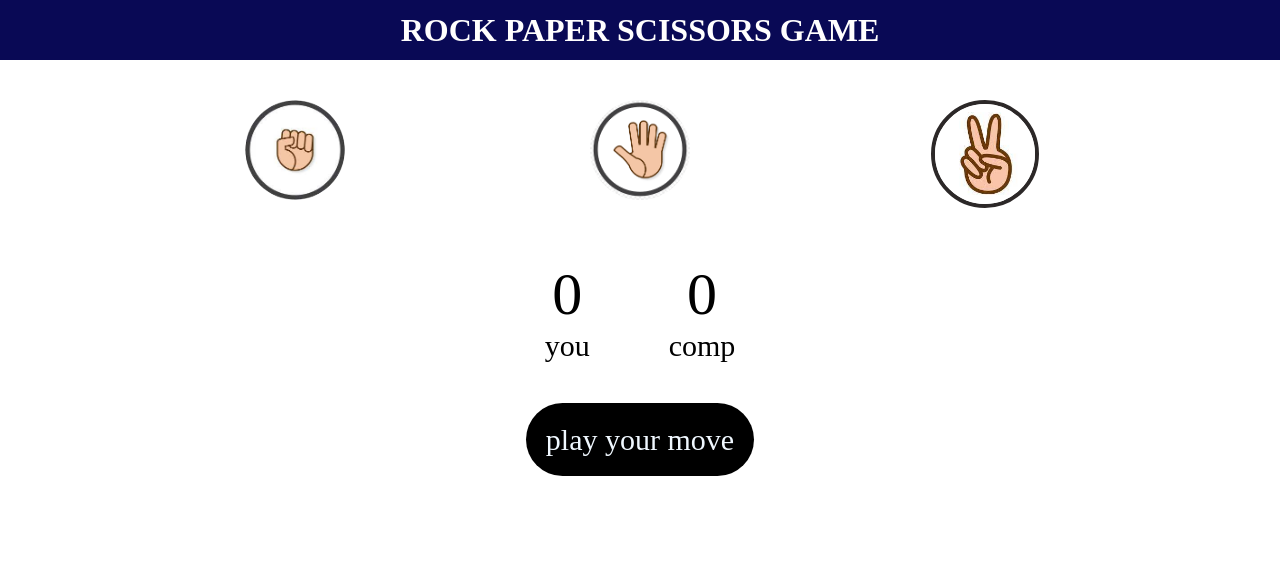
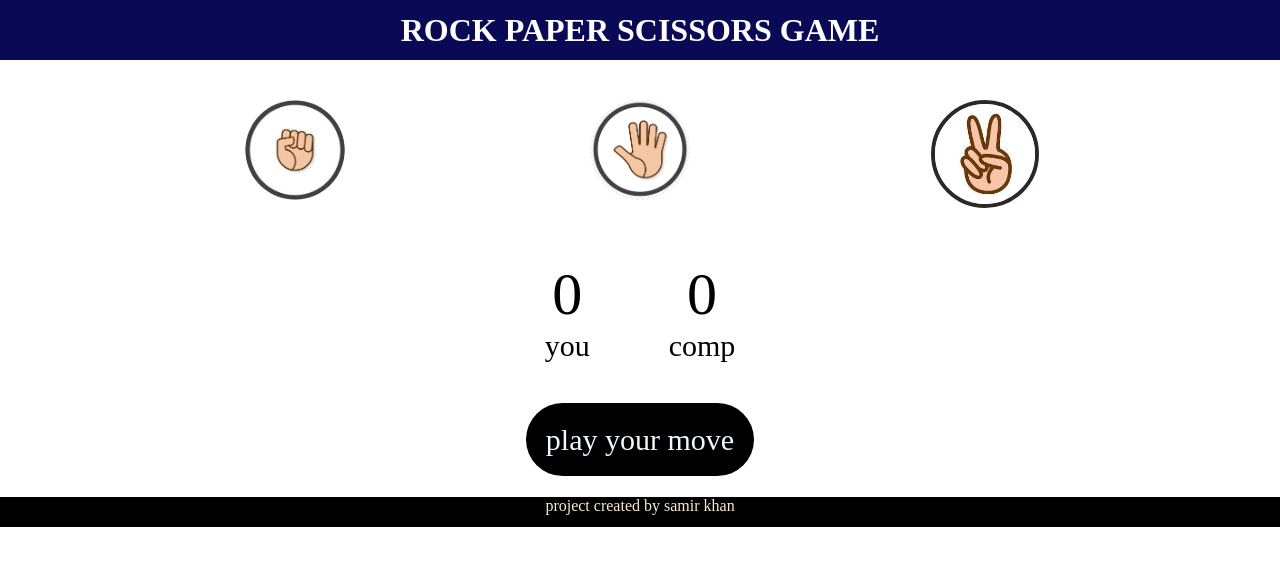
Before and after one commit to 9199sk/rock-paper-sessiors-, a plain HTML site: page index.htm in a window 1280 px wide. Drawn offline with Linux system fonts and the light colour scheme.

Commit message:
ys change

```diff
--- a/index.htm
+++ b/index.htm
@@ -43,6 +43,9 @@
         <p id="msg">play your move</p>
     </div>
     <script src="app.js"></script>
+    <footer>
+        project created by samir khan
+    </footer>
 </body>
 
 </html>
```
